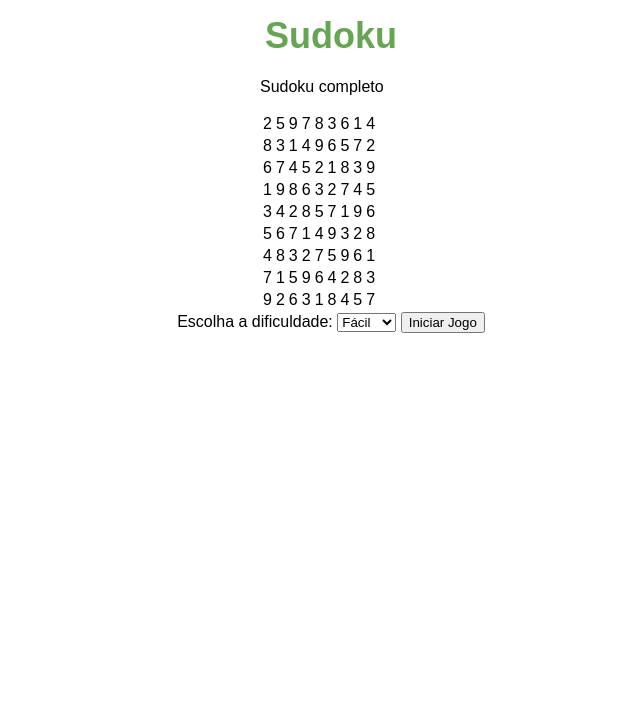
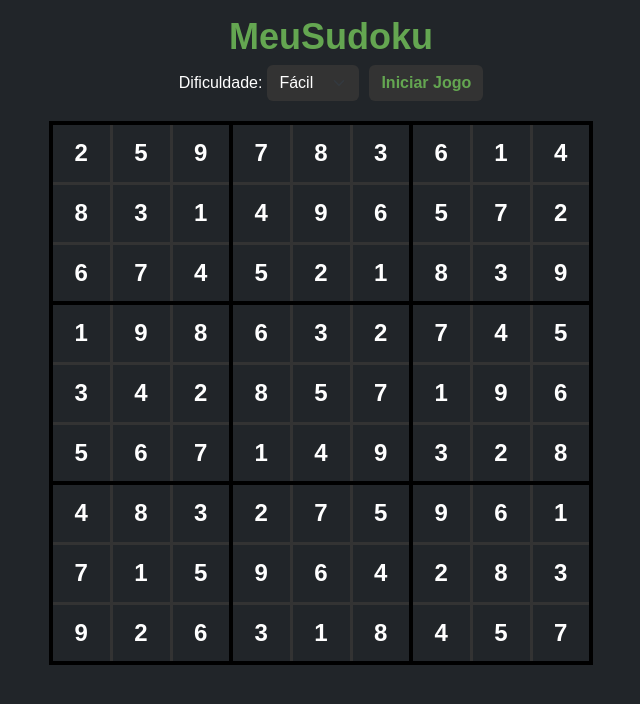
Before and after one commit to ViniHallmann/Sudoku, a Flask app: page / in a window 1280 px wide. Shown: the top 704 px of the page, without its empty margins (309-949 px from the left). Run offline with Flask 3, Linux system fonts and the light colour scheme.

Commit message:
commit att

```diff
--- a/static/scripts/script.js
+++ b/static/scripts/script.js
@@ -1,6 +1,13 @@
 document.addEventListener('DOMContentLoaded', function() {
 
-    var cells = document.querySelectorAll('.sudoku_cel');
+    var savedDifficulty = localStorage.getItem('dificulty');
+    if (savedDifficulty) {
+        document.getElementById('difficulty').value = savedDifficulty;
+    }
+    document.getElementById('difficulty').addEventListener('change', function() {
+        localStorage.setItem('dificulty', this.value);
+    });
+    var cells = document.querySelectorAll('.sudoku-cell');
     cells.forEach(function(cell) {
         cell.addEventListener('input', function() {
             var content = this.textContent.trim();
@@ -10,7 +17,6 @@ document.addEventListener('DOMContentLoaded', function() {
         });
 
         cell.addEventListener('click', function() {
-            console.log(cell)
             cells.forEach(function(c) {
                 c.classList.remove('selected-cell');
                 c.classList.remove('primary-cell');
@@ -92,12 +98,12 @@ document.addEventListener('DOMContentLoaded', function() {
         });
         var totalCells = cells.length;
         var filledCellsElement = document.getElementById("filled_cells");
-
+        /*
         if (filledCells === cells.length) {
             filledCellsElement.textContent = "Sudoku completo";
         } else {
             filledCellsElement.textContent = `${filledCells}/${totalCells} `;
-        }
+        }*/
     }
 
     function isSudokuComplete() {
@@ -114,7 +120,7 @@ document.addEventListener('DOMContentLoaded', function() {
     }
 
     function getGridData() {
-        var sudokuTable = document.getElementById('sudoku_table');
+        var sudokuTable = document.getElementById('sudoku-table');
         var gridData = [];
 
         for (var i = 0; i < sudokuTable.rows.length; i++) {
@@ -199,8 +205,8 @@ document.addEventListener('DOMContentLoaded', function() {
     }
 
     updateSudokuStatus();
+
 });
-
 /*
     document.querySelector('.button-easy').addEventListener('click', function() {
         fetch('/processar', {
@@ -231,27 +237,4 @@ document.addEventListener('DOMContentLoaded', function() {
     document.querySelector('.button-hard').addEventListener('click', function() {
         alert('Você clicou no botão "Difícil"');
     });
-
-  // Função para atualizar o grid na página HTML
-function updateGrid(newGridData) {
-    var cells = document.querySelectorAll('.sudoku_cel');
-
-    for (var i = 0; i < cells.length; i++) {
-        var value = newGridData;
-        if (value === 0) {
-            cells[i].textContent = '';  // Limpe a célula se o valor for 0
-        } else {
-            cells[i].textContent = value;  // Atualize a célula com o novo valor
-        }
-    }
-}
-function removeRowRedNumbers( rowCells ){
-        rowCells.forEach(function(rowCell) {
-            rowCell.classList.remove('red-number');
-        });
-    }
-    function removeColRedNumbers( colCells ){
-        colCells.forEach(function(colCell) {
-            colCell.classList.remove('red-number');
-        });
-    }*/
+*/
--- a/templates/index.html
+++ b/templates/index.html
@@ -3,37 +3,44 @@
 
 <head>
     <title>Meu Sudoku </title>
+
+    <link href="https://cdn.jsdelivr.net/npm/bootstrap@5.2.1/dist/css/bootstrap.min.css" rel="stylesheet"
+    integrity="sha384-iYQeCzEYFbKjA/T2uDLTpkwGzCiq6soy8tYaI1GyVh/UjpbCx/TYkiZhlZB6+fzT" crossorigin="anonymous">
     <link rel="stylesheet" href="{{ url_for('static', filename='styles.css') }}">
     <script src="static/scripts/script.js"></script>
 </head>
 
-<body>
+<body class="bg-dark text-white">
     <div class="container">
-        <div class="sudoku_container">
-            <h1>Sudoku</h1>
-            <div class="sudoku_status">
-                <p id="filled_cells"></p>
-            </div>
-            <table id="sudoku_table" class="sudoku_grid">
+        <div>
+            <h1>MeuSudoku</h1>
+        </div>
+        <div class="form-container">
+            <label for="difficulty">Dificuldade:</label>
+            <form method="post" action="/processar">
+                <select class="form-select" name="difficulty" id="difficulty">
+                    <option value="1">Fácil</option>
+                    <option value="2">Médio</option>
+                    <option value="3">Difícil</option>
+                </select>
+                <input class="btn" type="submit" value="Iniciar Jogo">
+            </form>
+        </div>
+        <div class="sudoku-container">
+            <table id="sudoku-table" class="sudoku-grid">
                 {% for row in grid_data %}
                 <tr>
                     {% for cell in row %}
-                    <td class="sudoku_cel" contentEditable="true" colspan="1">{{ cell }}</td>
+                    {%if cell == " " %}
+                        <td class="sudoku-cell" contenteditable="true">{{ cell }}</td>
+                    {% else %}
+                        <td class="sudoku-cell">{{ cell }}</td>
+                    {% endif %}
                     {% endfor %}
                 </tr>
                 {% endfor %}
             </table>
         </div>
-        <form method="post" action="/processar">
-            <label for="difficulty">Escolha a dificuldade:</label>
-            <select name="difficulty" id="difficulty">
-              <option value="1">Fácil</option>
-              <option value="2">Médio</option>
-              <option value="3">Difícil</option>
-            </select>
-            <input type="submit" value="Iniciar Jogo">
-          </form>
-
     </div>
 </body>
 
```
